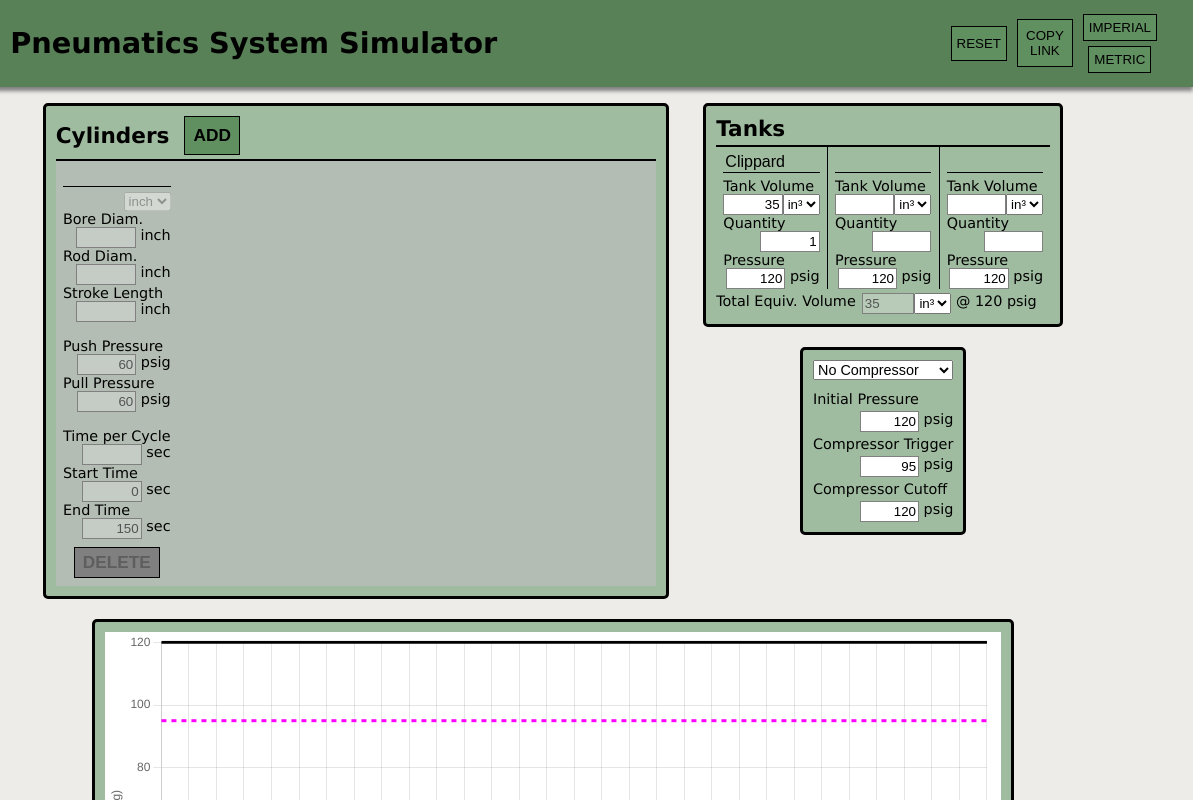
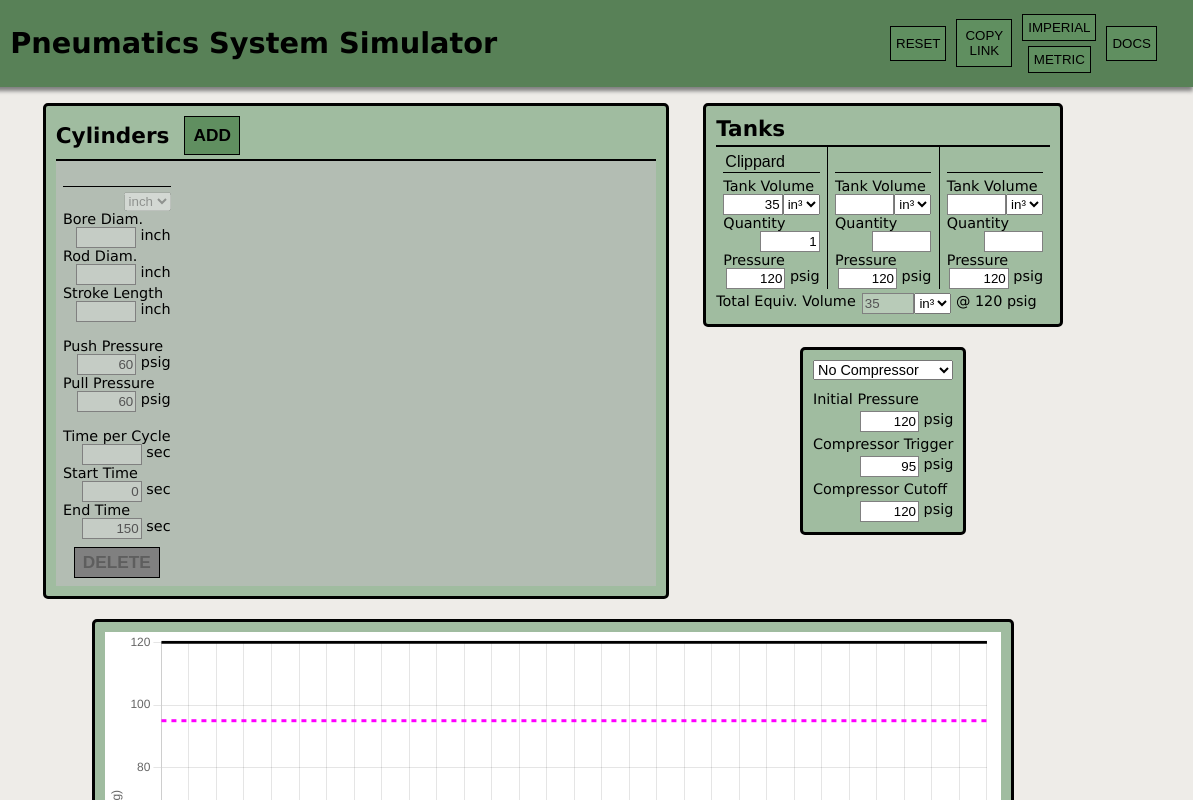
Before and after one commit to arimb/AMB_Design_Spreadsheet, a plain HTML site: page pneumatics.html in a window 1280 px wide. Shown: the top 800 px of the page, 87-1280 px from the left. Drawn offline with nearby package versions, Linux system fonts and the light colour scheme.

Commit message:
pneumatics docs

```diff
--- a/pneumatics.html
+++ b/pneumatics.html
@@ -21,6 +21,7 @@
             <h1>Pneumatics System Simulator</h1>
             <div style="flex: 1;"></div>
             <div class="header-left">
+                <button class="header-button docs" data-link="pneumatics">DOCS</button>
                 <div class="units-buttons">
                     <button class="header-button imperial">IMPERIAL</button>
                     <button class="header-button metric">METRIC</button>
```
